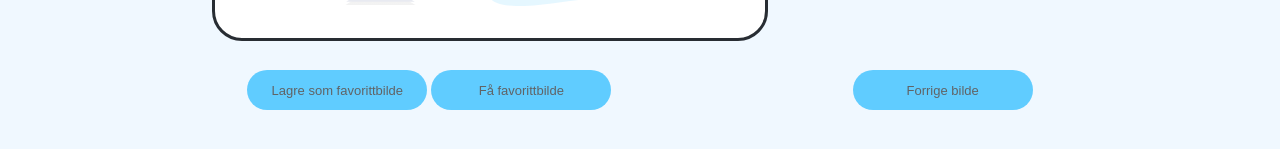
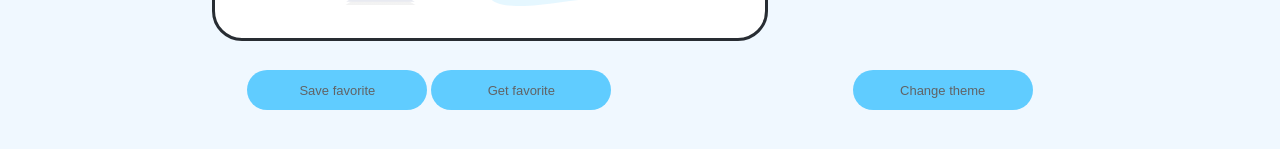
Before and after one commit to kristofferTJ/IT2108-project-1, a React (Create React App) app in the folder prosjekt-2/: page / in a window 1280 px wide. Shown: the part 555-704 px from the top of the page. Built offline with nearby package versions, Linux system fonts and the light colour scheme.

Commit message:
laget theme

```diff
--- a/prosjekt-2/src/App.tsx
+++ b/prosjekt-2/src/App.tsx
@@ -6,6 +6,7 @@ import Tabs from './components/Tabs/Tabs';
 import { tabsContext } from './components/Tabs/TabContext';
 import Header from './components/Header/Header';
 import Main from './Main';
+import ThemeProvider, {themes, useTheme} from './theme';
 
 
 
@@ -30,12 +31,38 @@ function App() {
     poemProvider.setActivePoem(Number(localStorage.getItem("favorittPoem")));
   };
 
-  const getLastPicture = () => {
-    setActiveTab(Number(sessionStorage.getItem("lastPictureTab")));
-    imgProvider.setActiveImg(Number(sessionStorage.getItem("lastPictureMenu")));
+  // const getLastPicture = () => {
+  //   setActiveTab(Number(sessionStorage.getItem("lastPictureTab")));
+  //   imgProvider.setActiveImg(Number(sessionStorage.getItem("lastPictureMenu")));
+  // }
+
+  const {theme, setTheme} = useTheme()!;
+
+  const toggleTheme = () => {
+    switch(theme) {
+      case themes.blue:
+        setTheme(themes.pink);
+        sessionStorage.setItem("themes", "pink");
+        console.log(sessionStorage.getItem("themes"))
+        console.log("pink")
+        break;
+      case themes.pink:
+        setTheme(themes.green);
+        sessionStorage.setItem("themes", "green");
+        console.log(sessionStorage.getItem("themes"))
+        console.log("green")
+        break;
+      case themes.green:
+        setTheme(themes.blue);
+        sessionStorage.setItem("themes", "blue");
+        console.log(sessionStorage.getItem("themes"))
+        console.log("blue")
+        break;
+    }
   }
 
   return (
+    <ThemeProvider>
     <div className="App">
       <div className="Header"><Header></Header></div>
       <div className="Container">
@@ -51,15 +78,16 @@ function App() {
         <div className="space"></div>
         <div className="buttonContainer2">
           <div className="fav1">
-            <button className="favorite" onClick={favoritt}>Lagre som favorittbilde</button>
-            <button className="favorite" onClick={getFavoritt}>Få favorittbilde</button>
+            <button className="favorite" onClick={favoritt}>Save favorite</button>
+            <button className="favorite" onClick={getFavoritt}>Get favorite</button>
           </div>
           <div className="fav2">
-            <button className="favorite" onClick={getLastPicture}>Forrige bilde</button>
+            <button className="favorite" onClick={toggleTheme}>Change theme</button>
           </div>
         </div>
       </div>
     </div>
+    </ThemeProvider>
 
   );
 }
--- a/prosjekt-2/src/Main.tsx
+++ b/prosjekt-2/src/Main.tsx
@@ -31,7 +31,6 @@ function Main() {
 
     const getPoem = [[1,2,3], [1,2,3], [1,2,3]]
 
-
     return (
         <div className="installations">
             <div className="imagediv">
--- a/prosjekt-2/src/components/Tabs/Tabs.tsx
+++ b/prosjekt-2/src/components/Tabs/Tabs.tsx
@@ -1,17 +1,19 @@
 import React, { useContext } from "react";
 import {tabsContext} from "./TabContext";
 import "./Tabs.css";
+import {useTheme} from "../../theme";
 
 
 function Tabs() {
 
     const tabContext = useContext(tabsContext);
+    const {theme} = useTheme()!;
 
     return (
         <div className="buttonContainer">
-            <button className="button" onClick={() => {sessionStorage.setItem('lastPictureTab', tabContext!.activeTab.toString()); tabContext?.setActiveTab(1)}}>1</button>
-            <button className="button" onClick={() => {sessionStorage.setItem('lastPictureTab', tabContext!.activeTab.toString()); tabContext?.setActiveTab(2)}}>2</button>
-            <button className="button" onClick={() => {sessionStorage.setItem('lastPictureTab', tabContext!.activeTab.toString()); tabContext?.setActiveTab(3)}}>3</button>
+            <button className="button" style={theme.button} onClick={() => {sessionStorage.setItem('lastPictureTab', tabContext!.activeTab.toString()); tabContext?.setActiveTab(1)}}>1</button>
+            <button className="button" style={theme.button} onClick={() => {sessionStorage.setItem('lastPictureTab', tabContext!.activeTab.toString()); tabContext?.setActiveTab(2)}}>2</button>
+            <button className="button" style={theme.button} onClick={() => {sessionStorage.setItem('lastPictureTab', tabContext!.activeTab.toString()); tabContext?.setActiveTab(3)}}>3</button>
         </div>
     );
  }
--- /dev/null
+++ b/prosjekt-2/src/theme.tsx
@@ -0,0 +1,112 @@
+import React from "react";
+
+interface IThemes{
+
+    Header: {
+        color: string;
+        background: string;
+    };
+
+    button: {
+        color: string;
+        background: string;
+    };
+
+    body: {
+        background: string;
+    };
+}
+
+type IThemeContext = {
+    theme: IThemes;
+    setTheme: (value:IThemes) => void;
+};
+
+export const themes = {
+    blue: {
+        Header: {
+            color: "beige",
+            background: "#282c34",
+        },
+
+        button: {
+            color: "white",
+            background: "#00B0FF",
+        },
+
+        body: {
+            background: "aliceblue",
+        },
+    },
+
+    pink: {
+        Header: {
+            color: "beige",
+            background: "#7A2828",
+        },
+
+        button: {
+            color: "white",
+            background: "##f4511e",
+        },
+
+        body:{
+            background: "#ffb7b7",
+
+        },
+    },
+
+    green: {
+        Header: {
+            color: "beige",
+            background: "#044D29",
+        },
+
+        button: {
+            color: "white",
+            background: "#45BF55",
+        },
+
+        body: {
+            background: "#b2efa7",
+        }
+    }
+}
+
+const ThemeContext = React.createContext<IThemeContext | undefined> ({
+    theme: themes.blue,
+    setTheme: () => {},
+});
+
+export function getCurrentTheme() {
+    const prevTheme = localStorage.getItem("theme");
+    // console.log(prevTheme);
+    switch (prevTheme){
+        case "blue":
+            return themes.blue;
+        case "pink":
+            return themes.pink;
+        case "green":
+            return themes.green;
+        default:
+            return themes.blue;
+    }
+}
+
+type Props = {
+    children: React.ReactNode;
+};
+
+export const ThemeProvider = ({children} : Props) => {
+    const [theme, setTheme] = React.useState(getCurrentTheme);
+
+    return (
+        <ThemeContext.Provider value={{theme, setTheme}}>
+            {children}
+        </ThemeContext.Provider>
+    );
+};
+
+export const useTheme = () => React.useContext(ThemeContext);
+
+export default ThemeProvider;
```
